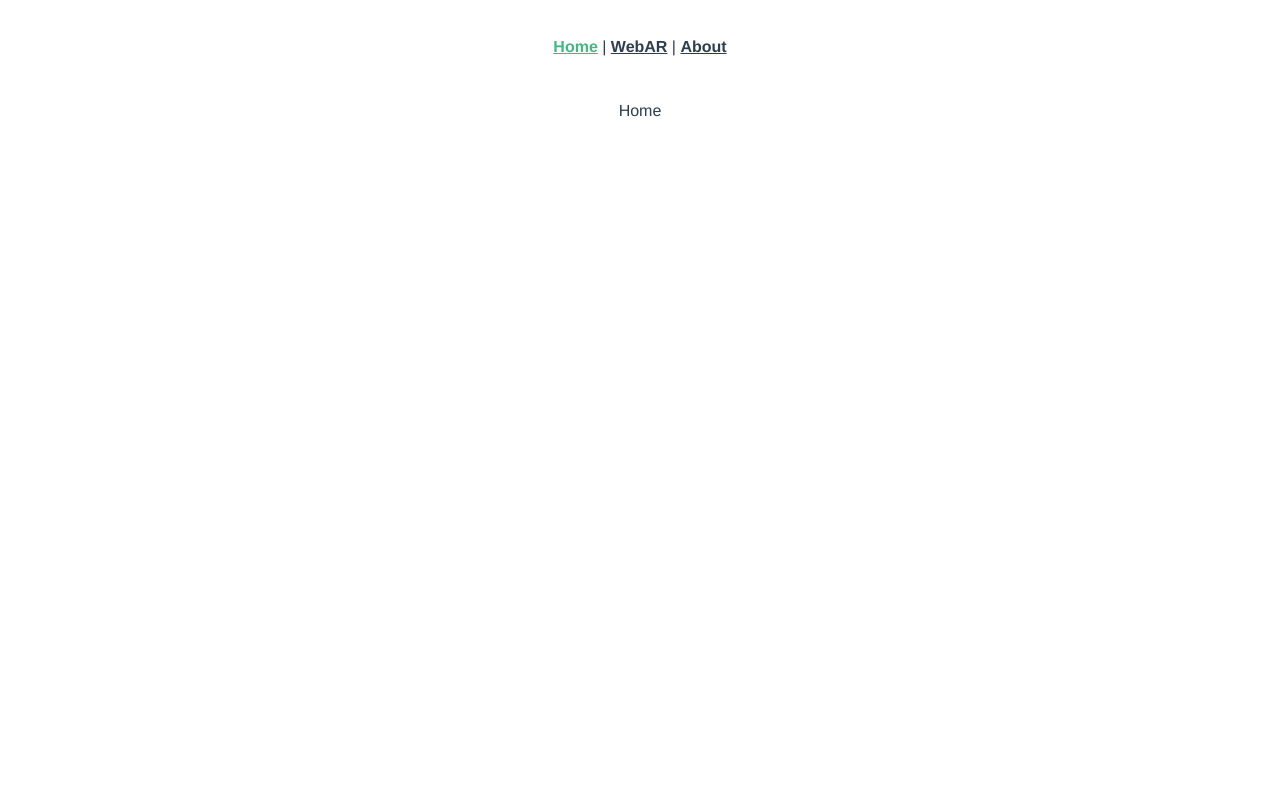
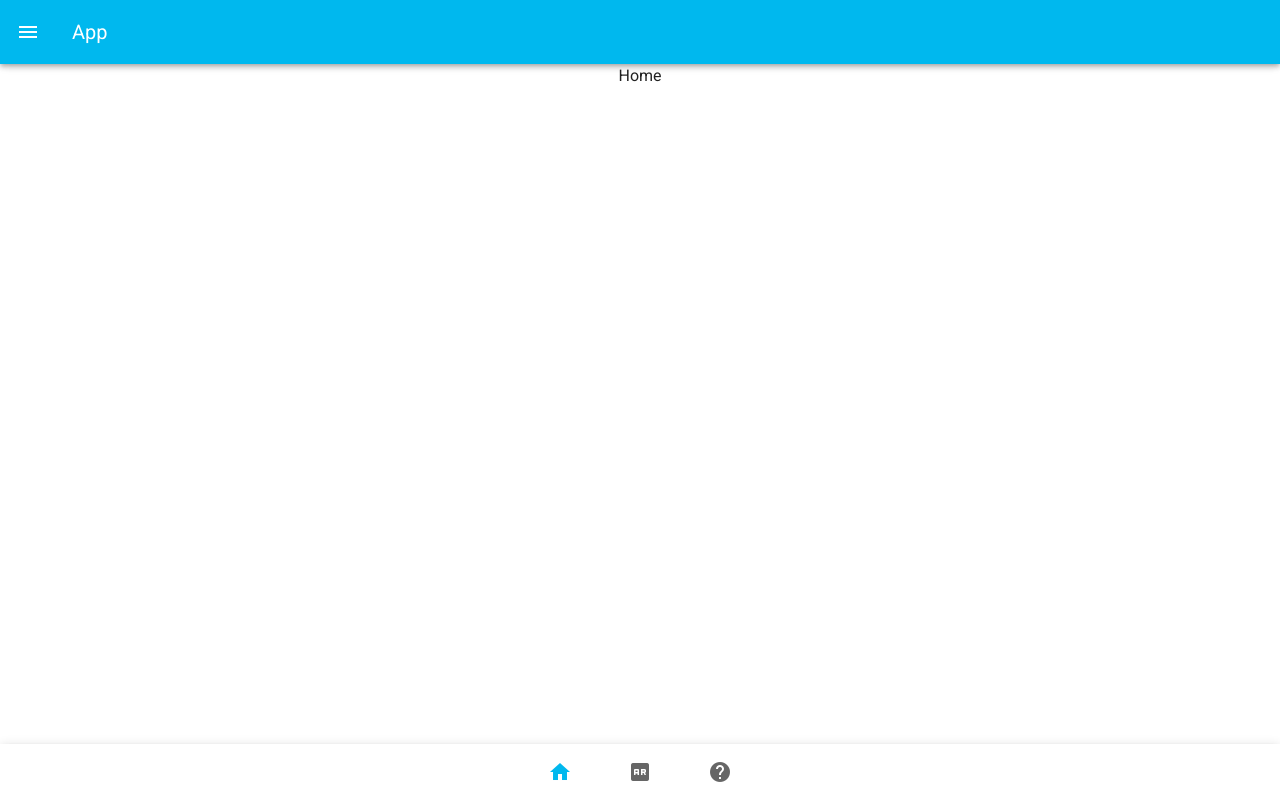
Before and after one commit to r-hirakawa/webar-example, a Vue app: page /webar in a window 1280 px wide. Built offline with nearby package versions, Linux system fonts and the light colour scheme.

Commit message:
Vuetify の組み込みと A-Frame を動作させるための回避策の適用

```diff
--- a/public/index.html
+++ b/public/index.html
@@ -11,10 +11,11 @@
     <script src="https://raw.githack.com/AR-js-org/AR.js/master/aframe/build/aframe-ar.js"></script>
 <!--
     <script src="https://raw.githack.com/AR-js-org/AR.js/master/aframe/build/aframe-ar-nft.js"></script>
+-->
+    <!-- Vuetify -->
     <link rel="stylesheet" href="https://fonts.googleapis.com/css?family=Roboto:100,300,400,500,700,900">
     <link rel="stylesheet" href="https://cdn.jsdelivr.net/npm/@mdi/font@latest/css/materialdesignicons.min.css">
--->
-</head>
+  </head>
   <body>
     <noscript>
       <strong>We're sorry but <%= htmlWebpackPlugin.options.title %> doesn't work properly without JavaScript enabled. Please enable it to continue.</strong>
--- a/src/App.vue
+++ b/src/App.vue
@@ -1,38 +1,86 @@
 <template>
-  <div id="app">
-    <div id="nav">
-      <router-link to="/">Home</router-link> |
-      <router-link to="/webar">WebAR</router-link> |
-      <router-link to="/about">About</router-link>
-    </div>
-    <router-view/>
-  </div>
+  <v-app>
+
+    <!-- ヘッダ領域 -->
+    <v-app-bar
+      app
+      color="ITVBlue"
+      dark
+    >
+      <v-app-bar-nav-icon @click="drawer=!drawer"></v-app-bar-nav-icon>
+      <v-toolbar-title>App</v-toolbar-title>
+    </v-app-bar>
+
+    <v-navigation-drawer
+      v-model="drawer"
+      fixed
+      temporary
+    >
+      <v-list>
+        <v-list-item
+          v-for="item in menu"
+          :key="item.title"
+          :to="{ path: item.to }"
+          link
+        >
+          <v-list-item-icon>
+            <v-icon>{{ item.icon }}</v-icon>
+          </v-list-item-icon>
+          <v-list-item-content>
+            <v-list-item-title>{{ item.title }}</v-list-item-title>
+          </v-list-item-content>
+        </v-list-item>
+      </v-list>
+    </v-navigation-drawer>
+
+    <!-- コンテンツ領域 -->
+    <v-main>
+      <router-view />
+    </v-main>
+
+    <v-bottom-navigation
+      app
+      color="ITVBlue"
+    >
+      <v-btn v-for="item in menu" :key="item.title" :to="{ path: item.to }">
+        <v-icon>{{ item.icon }}</v-icon>
+      </v-btn>
+    </v-bottom-navigation>
+
+  </v-app>
 </template>
 
+<script>
+export default {
+  name: 'App',
+  components: {
+  },
+  data: () => ({
+    drawer: false,
+    menu: [
+      {
+        title: 'Home',
+        icon: 'mdi-home',
+        to: '/'
+      },
+      {
+        title: 'WebAR',
+        icon: 'mdi-augmented-reality',
+        to: '/webar'
+      },
+      {
+        title: 'about',
+        icon: 'mdi-help-circle',
+        to: '/about'
+      },
+    ],
+  }),
+};
+</script>
+
 <style>
-#app {
-  font-family: Avenir, Helvetica, Arial, sans-serif;
-  -webkit-font-smoothing: antialiased;
-  -moz-osx-font-smoothing: grayscale;
-  text-align: center;
-  color: #2c3e50;
-}
-
-#nav {
-  padding: 30px;
-}
-
-#nav a {
-  font-weight: bold;
-  color: #2c3e50;
-}
-
-#nav a.router-link-exact-active {
-  color: #42b983;
-}
-
-#arjs-video.hidden {
-  display: none;
+.foreground {
+  z-index: 0;
 }
 
 </style>
--- a/src/main.js
+++ b/src/main.js
@@ -2,6 +2,7 @@ import Vue from 'vue'
 import App from './App.vue'
 import './registerServiceWorker'
 import router from './router'
+import vuetify from './plugins/vuetify';
 
 Vue.config.productionTip = false
 
@@ -20,5 +21,6 @@ Vue.config.ignoredElements = [
 
 new Vue({
   router,
+  vuetify,
   render: h => h(App)
 }).$mount('#app')
--- /dev/null
+++ b/src/plugins/vuetify.js
@@ -0,0 +1,14 @@
+import Vue from 'vue';
+import Vuetify from 'vuetify/lib/framework';
+
+Vue.use(Vuetify);
+
+export default new Vuetify({
+  theme: {
+    themes: {
+      light: {
+        ITVBlue: "#00b8ee",
+      },
+    },
+  },
+});
--- a/src/views/Home.vue
+++ b/src/views/Home.vue
@@ -1,6 +1,6 @@
 <template>
   <div>
-    <p>Home</p>
+    <p align="center">Home</p>
   </div>
 </template>
 
--- a/src/views/WebAR.vue
+++ b/src/views/WebAR.vue
@@ -1,11 +1,11 @@
 <template>
   <div class="container">
     <a-scene
-      id="scene"
       vr-mode-ui="enabled: false;"
       loading-screen="enabled: true;"
       arjs="trackingMethod: best; sourceType: webcam; debugUIEnabled: true;"
       embedded
+      id="scene"
     >
 
       <!-- a-assets: preload/cache するアセットの定義 -->
@@ -77,26 +77,46 @@ export default {
   },
   methods: {
   },
-  // Vue コンポーネントから離れるとき、A-Frame コンテンツをアンロードする.
-  // https://router.vuejs.org/ja/guide/advanced/navigation-guards.html#%E3%82%B3%E3%83%B3%E3%83%9D%E3%83%BC%E3%83%8D%E3%83%B3%E3%83%88%E5%86%85%E3%82%AC%E3%83%BC%E3%83%89
+  mounted () {
+    // [Workaround] <video> 要素から z-index を削除
+    setTimeout(() =>
+      {
+        var arVideo = document.querySelector('#arjs-video');
+        if (arVideo) {
+          var style = arVideo.getAttribute('style');
+          arVideo.setAttribute('style', style.replace('z-index: -2;', ''));
+          console.info('[workaround] delete z-index from <video id="arjs-video">')
+        }
+      }
+      ,3000
+    );
+  },
+  /**
+   * [Workaround]
+   *  概要   : Vue Router で A-Frame の Vue コンポーネントから離れてもカメラ+AR映像が表示されたままになる.
+   *  原因   : A-Frame が Vue.js の制御外で <body> 配下に <video> 要素を挿入するため Vue コンポーネントと一緒にアンロードされない.
+   *  回避策 : Router イベントでコンポーネントから離れるときに <video> 要素を DOM 上から削除する.
+   *  補足   : <video> 以外に挿入される要素も一緒にクリアする必要がある.
+   * @see https://router.vuejs.org/ja/guide/advanced/navigation-guards.html#%E3%82%B3%E3%83%B3%E3%83%9D%E3%83%BC%E3%83%8D%E3%83%B3%E3%83%88%E5%86%85%E3%82%AC%E3%83%BC%E3%83%89
+   */
   beforeRouteLeave (to, from, next) {
     // <a-scene> の再生を停止
     var scene = document.querySelector('a-scene');
     if (scene) {
       scene.pause();
-      console.log('AR Scene paused.');
+      console.info('[workaround] <a-scene> paused')
     }
     // <video> 要素の削除
     var arVideo = document.querySelector('#arjs-video');
     if (arVideo) {
       arVideo.remove();
-      console.log('AR <video> element removed.');
+      console.info('[workaround] delete element <video id="arjs-video">')
     }
     // DebugUI 要素の削除
     var arDebugUI = document.querySelector('#arjsDebugUIContainer');
     if (arDebugUI) {
       arDebugUI.remove();
-      console.log('AR DebugUI removed.');
+      console.info('[workaround] delete element <div id="arjsDebugUIContainer">')
     }
     next();
   },
@@ -105,12 +125,38 @@ export default {
 
 <style>
 /**
- * [Workaround] Vue.js で <a-seene> がレンダリングされない問題.
- * @see https://note.com/saifunakusu/n/n3988595305b9
- *
- *  - <a-scene> の上位要素に対して height: 100% を指定する.
+ * [Workaround]
+ *  概要   : A-Frame を Vue.js に組み込むと <a-scene> がレンダリングされなくなる.
+ *  原因   : <a-scene> のスタイルが heigth: 0 となっている.
+ *  回避策 : <a-scene> の上位要素に対して height: 100% を指定する.
+ *  補足   : Vuetify 適用時の上位要素(#app, .v-application--wrap, .v-main, .v-main__wrap)はデフォルトで height: 100% となるため不要.
  */
-#app, .container {
+.container {
   height: 100%;
 }
+
+/**
+ * [Workaround]
+ *  概要   : A-Frame を導入したアプリケーションに Vuetify を組み込むと <video> と <a-scene> がレンダリングされなくなる.
+ *  原因   : A-Frame と Vuetify の間で z-index スタイルの利用指針における不整合が発生する.
+ *  回避策 : <video> と <a-scene> が Vuetify の要素より前段に表示されるよう z-index を調整する.
+ *          <video> 要素は Vue.js のライフサイクルイベント外で A-Frame により直接 DOM に挿入されるため updated から timer を起動して削除を図る...
+ *  補足   : z-index 値の状態と変更方針
+ *  ------------------------------
+ *  A-Frame
+ *    z-index
+ *         -2 : <video id="arjs-video"> -> 0 に変更
+ *          0 : <a-scene>               -> 1 に変更
+ *
+ *  Vuetify
+ *    z-index
+ *          0 : <v-main>
+ *          0 : <v-bottom-navigation>   -> 4 に変更
+ *          5 : <v-app-bar>
+ *  ------------------------------
+ */
+#scene {
+  z-index: 1;
+}
+
 </style>
--- /dev/null
+++ b/vue.config.js
@@ -0,0 +1,5 @@
+module.exports = {
+  "transpileDependencies": [
+    "vuetify"
+  ]
+}
```
Also changed, not shown: package.json (+7 -2 lines), 1 other file (tests, documents, lock files or other folders).
